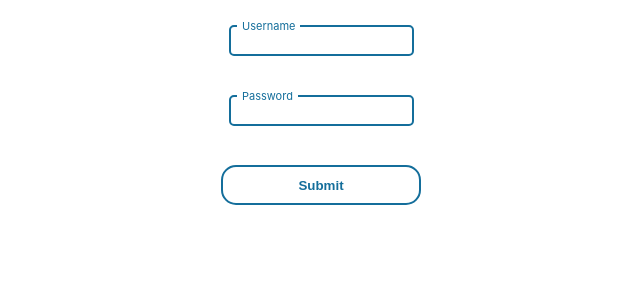
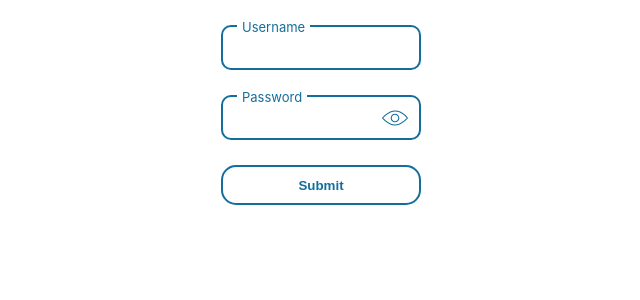
Before and after one commit to riimako/portfolio, a React (Create React App) app: page /login in a window 1280 px wide. Shown: the top 300 px of the page, without its empty margins (319-959 px from the left). Built offline with nearby package versions, Linux system fonts and the light colour scheme.

Commit message:
add eyeicon to password input

```diff
--- a/src/components/Input/Input.css
+++ b/src/components/Input/Input.css
@@ -1,13 +1,18 @@
 .formContainer .field {
   position: relative;
+  width: 100%;
 }
 
 .formContainer .field input {
-  height: 25px;
-  border-radius: 5px;
+  box-sizing: border-box;
+  height: 45px;
+  border-radius: 10px;
   border-color: #146e9b;
   border-style: solid;
-  color: #0198E1
+  color: #146e9b;
+  font-weight: bold;
+  padding-left: 10px;
+  width: 100%;
 }
 
 .formContainer .field.error input {
@@ -20,7 +25,7 @@
 
 .formContainer .item div.error {
   text-align: right;
-  font-size: 9px;
+  font-size: 10px;
   color: red;
 }
 
@@ -31,6 +36,14 @@
   background-color: white;
   padding-left: 5px;
   padding-right: 5px;
-  font-size: 11px;
+  font-size: 13px;
   color: #146e9b;
 }
+
+.formContainer .eye {
+  position: absolute;
+  top: 10px;
+  right: 13px;
+  width: 26px;
+  cursor: pointer;
+}
--- a/src/components/Input/Input.tsx
+++ b/src/components/Input/Input.tsx
@@ -1,4 +1,4 @@
-import React from 'react';
+import React, { useState } from 'react';
 import { FieldError } from 'react-hook-form';
 import './Input.css';
 
@@ -13,15 +13,20 @@ interface InputProps {
 }
 
 const Input = ({error, type, name, text, onChange, register, required}:InputProps) => {
-
+  const [showPassword, setShowPassword] = useState(false);
   const handleChange = (e: React.ChangeEvent<HTMLInputElement>) => {
     onChange(e);
+  }
+
+  const handlePassword = () => {
+    setShowPassword(!showPassword);
   }
 
   return (
     <div className="item">
       <div className={`field ${error?'error':''}`}>
-        <input type={type} name={name} onChange={handleChange} ref={register({ required })}/>
+        <input type={type==="password" && showPassword?"text":type} name={name} onChange={handleChange} ref={register({ required })}/>
+        {type==="password" && <img src={`/img/${showPassword?'un':''}visible.svg`} alt="" className="eye" onClick={handlePassword} />}
         <span className="helperText">{text}</span>
       </div>
       {error && <div className="error">{text} is required</div>}
```
